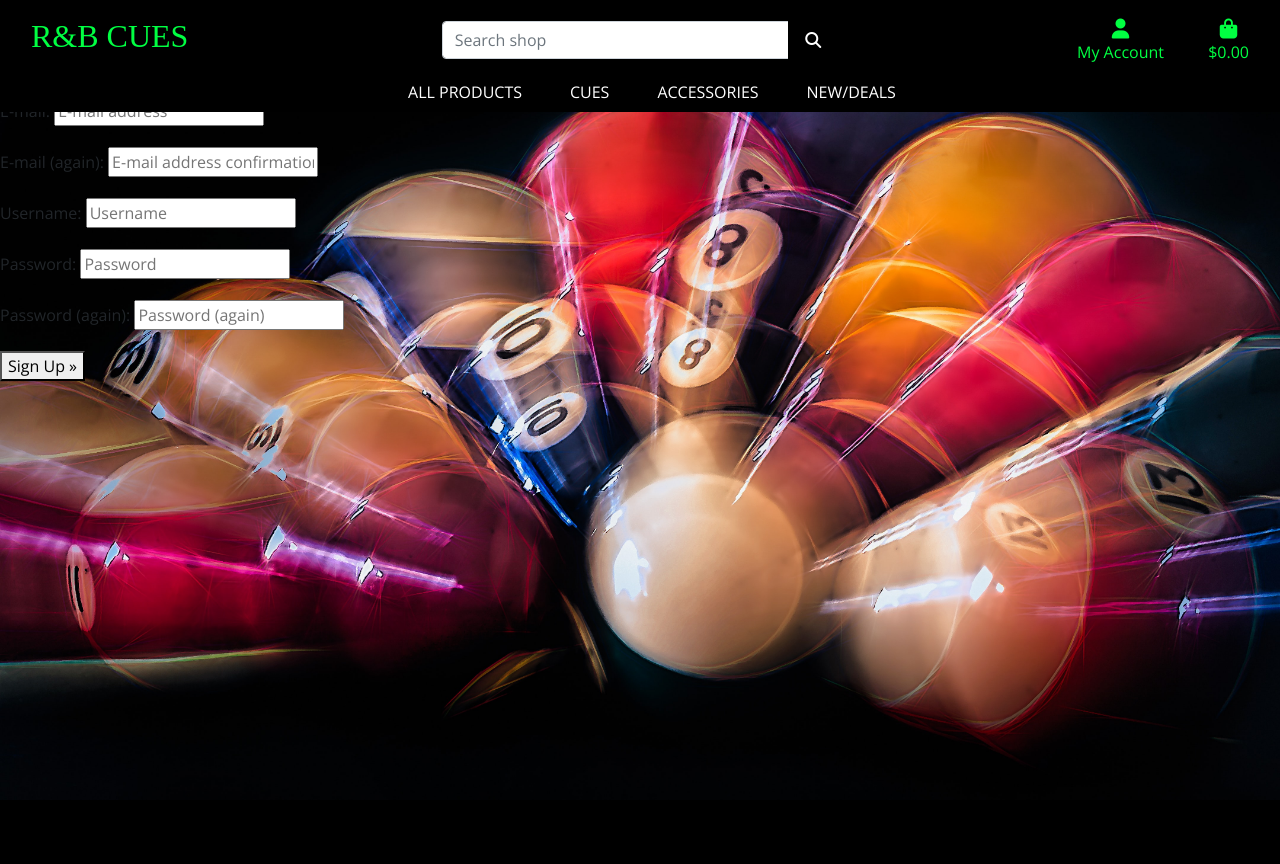
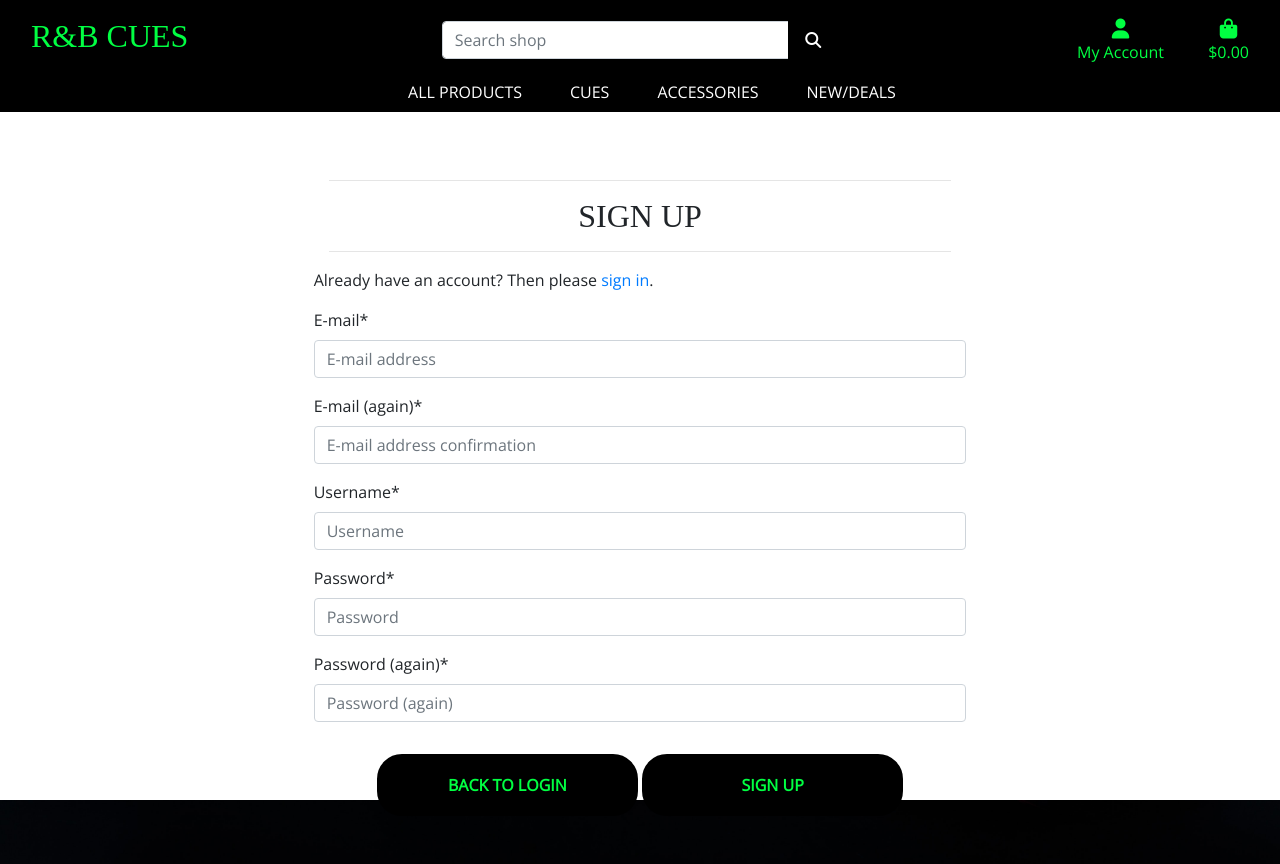
Before and after one commit to Code-Institute-Submissions/rb-cues, a Django app: page /accounts/signup/ in a window 1280 px wide. Before the commit the page ends 761 px from the top, so only its background shows below. Run offline with Django 3.2, Linux system fonts and the light colour scheme; parts of the project's set-up code (start-up, migrations or seed data) failed here and were passed over; some libraries are stand-ins or nearby versions; some web fonts are replaced.

Commit message:
Adjusted register page

```diff
--- a/templates/allauth/account/signup.html
+++ b/templates/allauth/account/signup.html
@@ -4,18 +4,42 @@
 
 {% block head_title %}{% trans "Signup" %}{% endblock %}
 
-{% block content %}
-<h1>{% trans "Sign Up" %}</h1>
+{% block inner_content %}
+    <div class="col text-center">
+        <hr>
 
-<p>{% blocktrans %}Already have an account? Then please <a href="{{ login_url }}">sign in</a>.{% endblocktrans %}</p>
+    <!-- Title -->
+        <h2 class="logo-font">
+            Sign up
+        </h2>
+        <hr>
+    </div>
+
+    <p>
+        Already have an account? Then please <a href="{{ login_url }}">sign in</a>.
+    </p>
 
     <form class="signup" id="signup_form" method="post" action="{% url 'account_signup' %}">
         {% csrf_token %}
-  {{ form.as_p }}
+        {{ form|crispy }}
+
         {% if redirect_field_value %}
             <input type="hidden" name="{{ redirect_field_name }}" value="{{ redirect_field_value }}" />
         {% endif %}
-  <button type="submit">{% trans "Sign Up" %} &raquo;</button>
+
+    <!-- Buttons -->
+        <div class="mb-5 text-center">
+            <div class="submit-button col-5 mt-3 shop-now-div d-inline-block">
+                <a class="font-weight-bold shop-now-button btn text-uppercase py-3 text-green-rb w-100" href="{% url 'account_login' %}">
+                    Back to Login
+                </a>
+            </div>
+            <div class="submit-button col-5 mt-3 shop-now-div d-inline-block">
+                <button class="font-weight-bold shop-now-button btn text-uppercase py-3 text-green-rb w-100" type="submit">
+                    Sign up
+                </button>
+            </div>
+        </div>
     </form>
 
 {% endblock %}
```
Also changed, not shown: templates/allauth/account/login.html (+9 -9 lines). Lines whose indentation alone changed are shown as unchanged.
